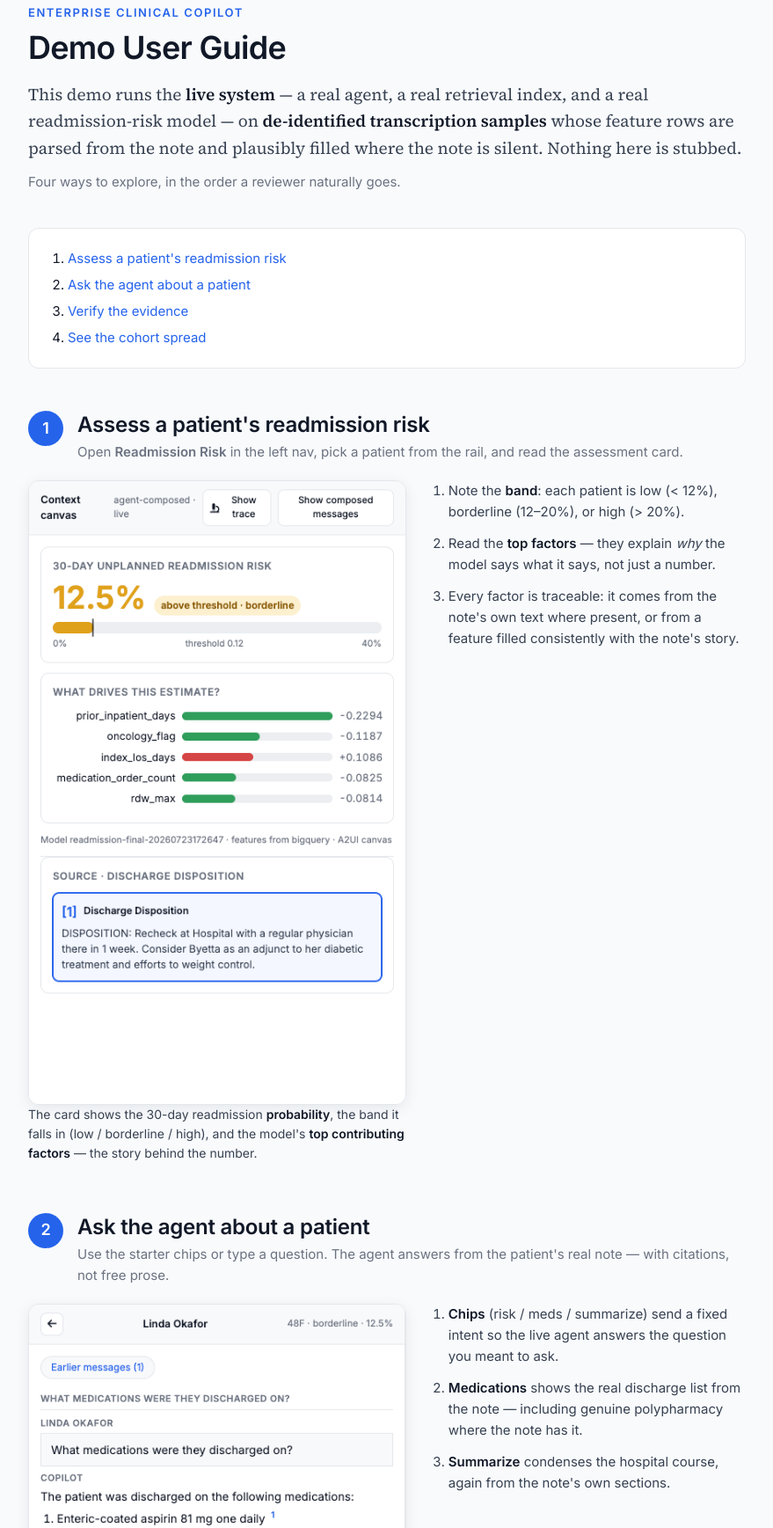
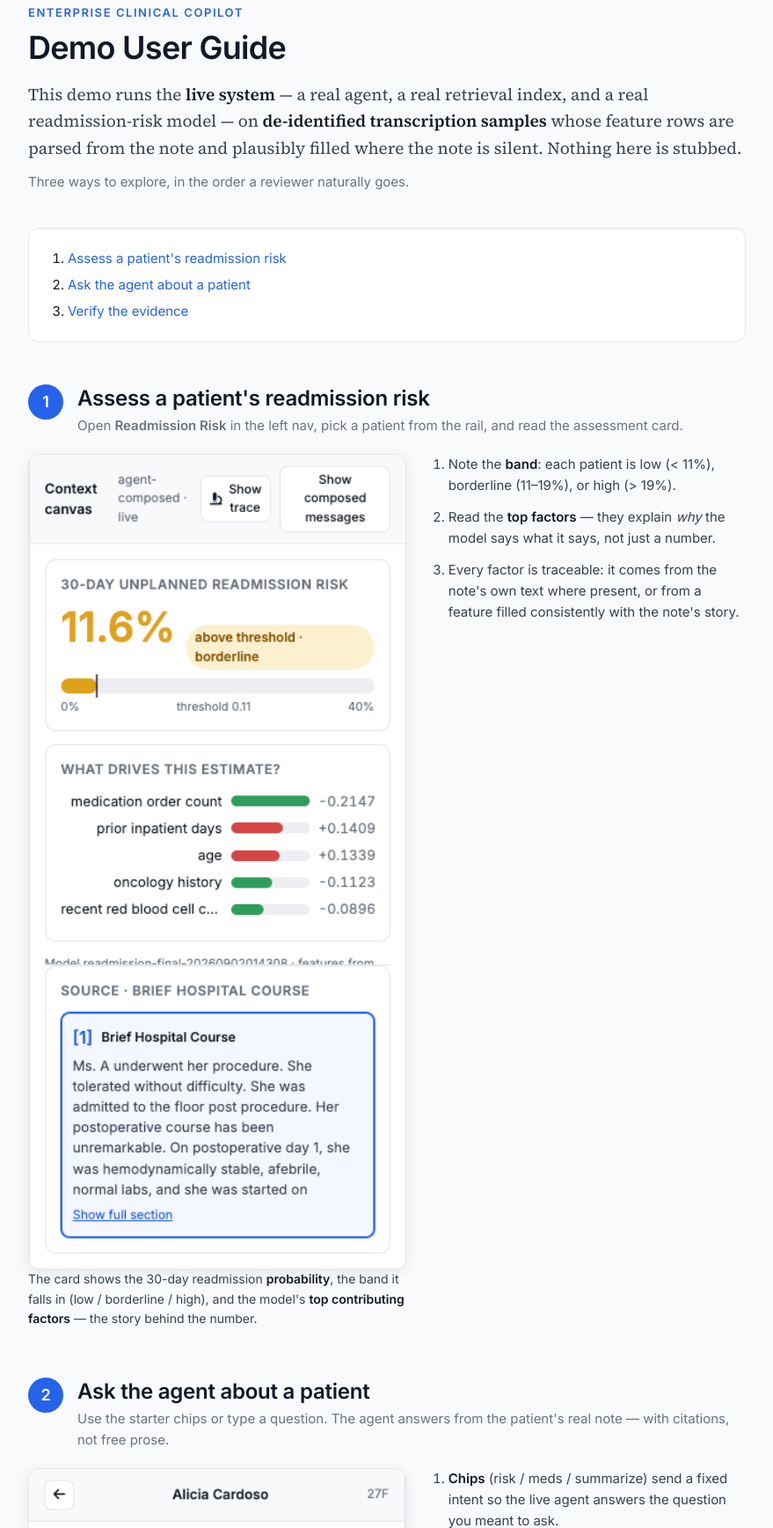
Before and after one commit to DanHerman212/danielmherman, a Django app: template demo/templates/demo/guide.html in a window 1280 px wide. Shown: the part 186-1923 px from the top of the page at 88% size, without its empty margins (200-1079 px from the left). Run offline with Django 5.2, Linux system fonts and the light colour scheme; the template is opened without the code that fills it, so the values that code supplies are empty; some libraries are stand-ins or nearby versions.

Commit message:
fixed issues with citation links and updated demo guide page with fresh screens and removed stale content

```diff
--- a/demo/templates/demo/guide.html
+++ b/demo/templates/demo/guide.html
@@ -62,7 +62,7 @@ header and colors match the console exactly.{% endcomment %}
       Nothing here is stubbed.
     </p>
     <p class="guide-notes">
-      Four ways to explore, in the order a reviewer naturally goes.
+      Three ways to explore, in the order a reviewer naturally goes.
     </p>
   </header>
 
@@ -71,7 +71,6 @@ header and colors match the console exactly.{% endcomment %}
       <li><a href="#journey-risk">Assess a patient's readmission risk</a></li>
       <li><a href="#journey-ask">Ask the agent about a patient</a></li>
       <li><a href="#journey-verify">Verify the evidence</a></li>
-      <li><a href="#journey-compare">See the cohort spread</a></li>
     </ol>
   </nav>
 
@@ -90,7 +89,7 @@ header and colors match the console exactly.{% endcomment %}
     <div class="guide-body">
       <figure class="guide-shot">
         <img class="shot-img" src="{% static 'images/guide/risk-card.png' %}"
-             alt="The risk assessment card for Linda Okafor: 12.5% probability, borderline band, and the top contributing factors.">
+             alt="The risk assessment card for Alicia Cardoso: 11.6% probability, borderline band, and the top contributing factors.">
         <figcaption>
           The card shows the 30-day readmission <strong>probability</strong>, the
           band it falls in (low / borderline / high), and the model's
@@ -98,8 +97,8 @@ header and colors match the console exactly.{% endcomment %}
         </figcaption>
       </figure>
       <ol class="guide-points">
-        <li>Note the <strong>band</strong>: each patient is low (&lt; 12%), borderline
-          (12–20%), or high (&gt; 20%).</li>
+        <li>Note the <strong>band</strong>: each patient is low (&lt; 11%), borderline
+          (11–19%), or high (&gt; 19%).</li>
         <li>Read the <strong>top factors</strong> — they explain <em>why</em> the
           model says what it says, not just a number.</li>
         <li>Every factor is traceable: it comes from the note's own text where
@@ -123,7 +122,7 @@ header and colors match the console exactly.{% endcomment %}
     <div class="guide-body">
       <figure class="guide-shot">
         <img class="shot-img" src="{% static 'images/guide/agent-chat.png' %}"
-             alt="The agent's answer listing Linda Okafor's discharge medications with a citation marker.">
+             alt="The agent's answer listing Alicia Cardoso's discharge medications with a citation marker.">
         <figcaption>
           Ask <em>"what is this patient at risk for?"</em>, <em>"list the discharge
           medications"</em>, or <em>"summarize the hospital course"</em>. The answer
@@ -174,38 +173,6 @@ header and colors match the console exactly.{% endcomment %}
     </div>
   </section>
 
-  {# ---------------- Journey 4: compare the cohort ---------------- #}
-  <section id="journey-compare" class="guide-journey">
-    <div class="guide-journey-head">
-      <span class="guide-step">4</span>
-      <div>
-        <h2>See the cohort spread</h2>
-        <p class="guide-sub">
-          The rail spans all three bands, so you can compare a low-risk and a
-          high-risk patient side by side.
-        </p>
-      </div>
-    </div>
-    <div class="guide-body">
-      <figure class="guide-shot">
-        <img class="shot-img" src="{% static 'images/guide/cohort-rail.png' %}"
-             alt="The patient rail with color-coded risk dots for low, borderline, and high bands.">
-        <figcaption>
-          Each patient's dot is colored by band. Pick one from each band and the
-          difference in story, factors, and meds should be obvious.
-        </figcaption>
-      </figure>
-      <ol class="guide-points">
-        <li>A <strong>low</strong>-risk patient has few drivers and a light meds
-          list.</li>
-        <li>A <strong>high</strong>-risk patient's card is dominated by real
-          drivers (age, prior admissions, procedures, polypharmacy).</li>
-        <li>The same note ↔ feature ↔ risk coherence rule holds for every patient
-          in the rail.</li>
-      </ol>
-    </div>
-  </section>
-
   <footer class="guide-footer">
     <h3>About the data</h3>
     <p>
--- a/static/js/demo_flow.js
+++ b/static/js/demo_flow.js
@@ -703,6 +703,7 @@ export function createDemoFlow({ root, askUrl, renderCanvas, onCite }) {
       passages: (rag?.response?.passages) || [],
       query: (rag?.response?.query) || null,
       intentSections: data.intent_sections || null,
+      citationMap: data.citation_map || null,
       cited: citedNumbers(data.answer || ''),
       // The A2UI canvas renders a per-turn envelope, so a footnote click in an
       // older turn can re-draw that turn's composed canvas.
```
Also changed, not shown: demo/a2ui_canvas.py (+39 -16 lines), demo/tests.py (+12 -2 lines), demo/views.py (+8 -2 lines), static/js/demo_a2ui.js (+16 -3 lines), demo/static/images/guide/agent-chat.png, demo/static/images/guide/cohort-rail.png (deleted), demo/static/images/guide/risk-card.png, demo/static/images/guide/source-panel.png.
